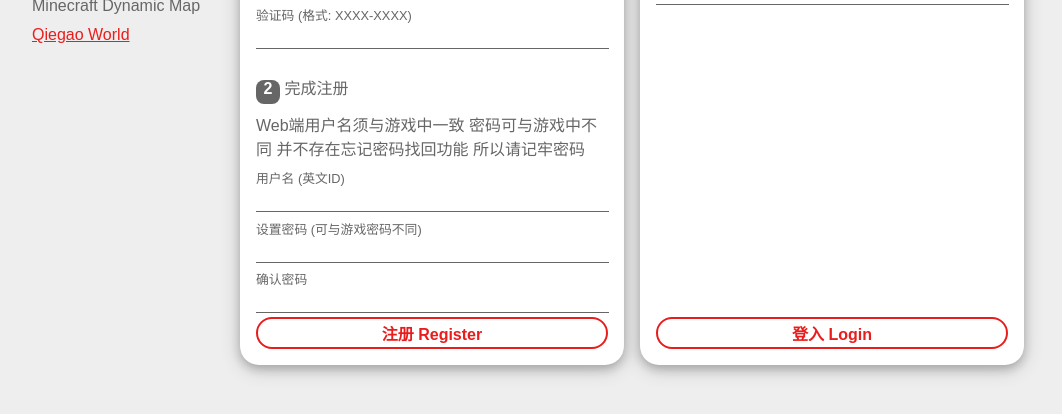
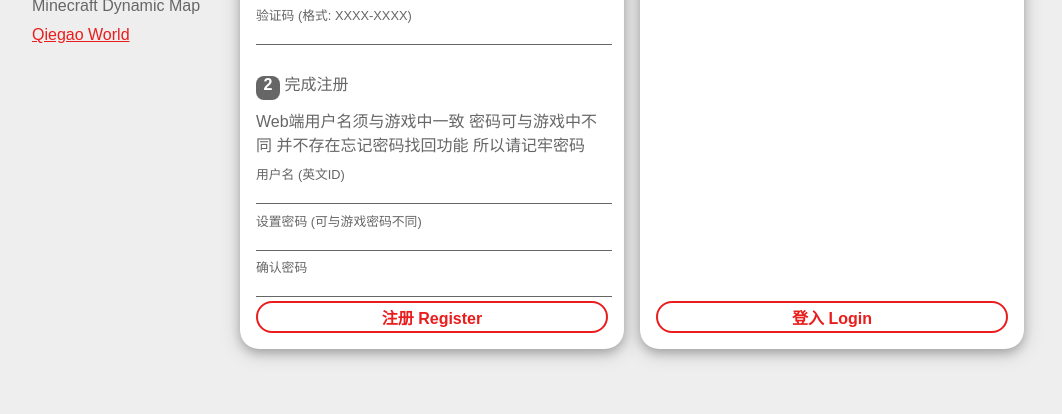
Before and after one commit to qiegaoworld/qiegaomap, a plain HTML site: page index.html in a window 1280 px wide. Shown: the part 322-736 px from the top of the page, without its empty margins (64-1126 px from the left). Drawn offline with Linux system fonts and the light colour scheme.

Commit message:
Update css for ios compatibility

```diff
--- a/login-register.css
+++ b/login-register.css
@@ -140,8 +140,9 @@ img.logo {
 .dynmaplogin label input {
     border: none;
     border-bottom: 1px #666666 solid;
-    width: 18.2em;
-    font-size: 1.5em;
+    border-radius: 0;
+    width: 22em;
+    font-size: 1.25em;
     transition-property: border-bottom-color;
     transition-duration: 0.2s;
 }
@@ -157,6 +158,7 @@ img.logo {
     font-size:  1em;
     font-weight: bold;
     color: rgb(234, 29, 29);
+    -webkit-appearance: none;
     background: #ffffff none;
     border: 2px solid rgb(234, 29, 29);
     border-radius: 2em;
```
